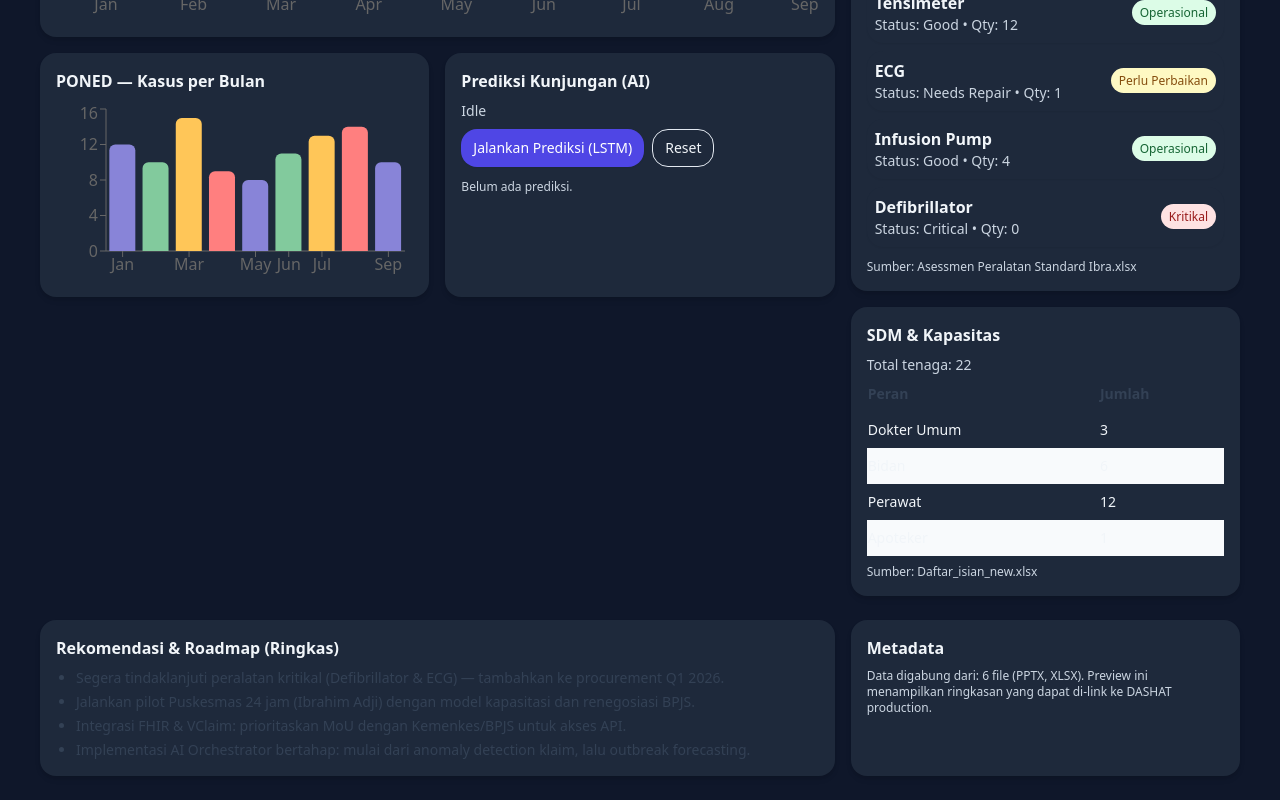
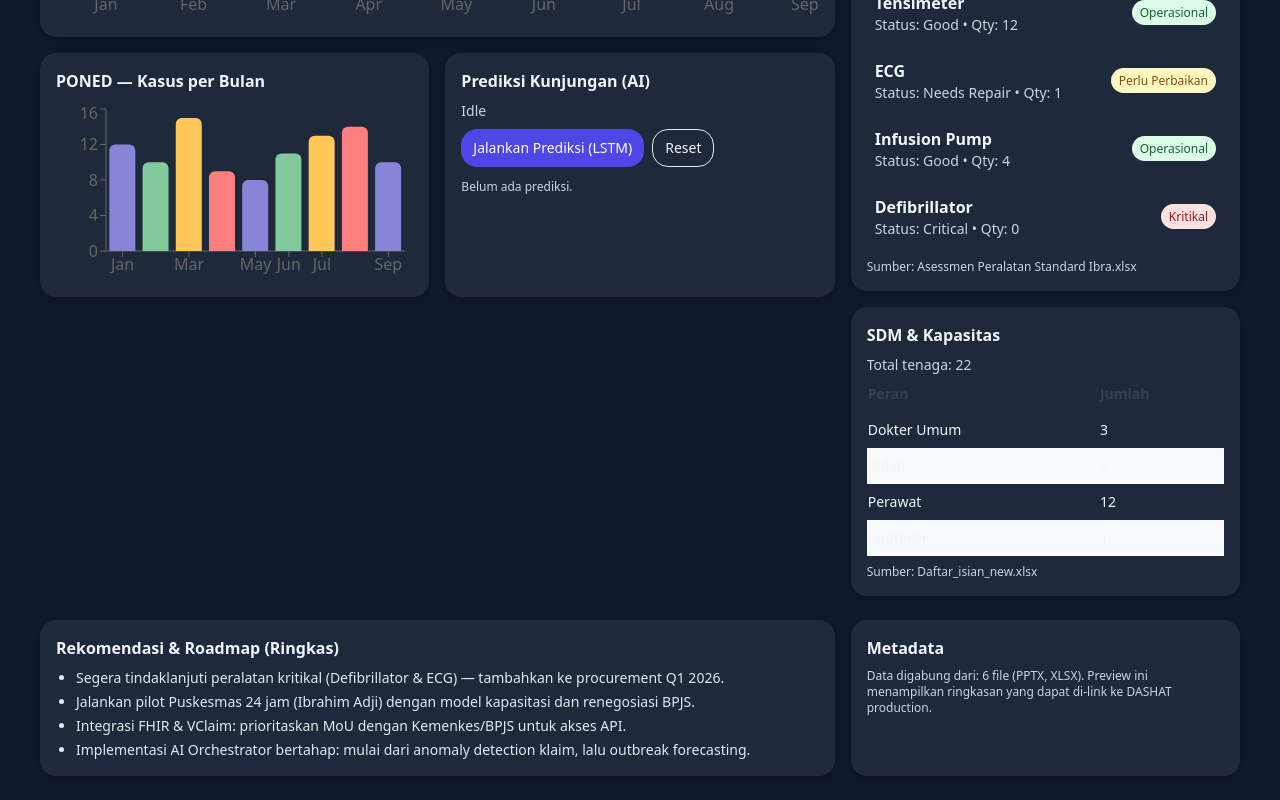
Before and after one commit to fahrimuhlis/dashat-dashboard, a React (Vite) app: page / in a window 1280 px wide. Shown: the part 483-1283 px from the top of the page. Built offline with nearby package versions, Linux system fonts and the light colour scheme.

Commit message:
Make all text bright for dark mode

```diff
--- a/src/DASHATDashboardPreview.jsx
+++ b/src/DASHATDashboardPreview.jsx
@@ -261,8 +261,8 @@ export default function DASHATDashboardPreview() {
 
         <footer className="mt-6 grid grid-cols-3 gap-4">
           <div className="bg-slate-800 p-4 rounded-2xl shadow-md col-span-2">
-            <h4 className="font-semibold mb-2">Rekomendasi & Roadmap (Ringkas)</h4>
-            <ul className="list-disc pl-5 text-sm text-slate-700 space-y-1">
+           <h4 className="font-semibold mb-2 text-slate-100">Rekomendasi & Roadmap (Ringkas)</h4>
+              <ul className="list-disc pl-5 text-sm text-slate-200 space-y-1">
               <li>Segera tindaklanjuti peralatan kritikal (Defibrillator & ECG) — tambahkan ke procurement Q1 2026.</li>
               <li>Jalankan pilot Puskesmas 24 jam (Ibrahim Adji) dengan model kapasitasi dan renegosiasi BPJS.</li>
               <li>Integrasi FHIR & VClaim: prioritaskan MoU dengan Kemenkes/BPJS untuk akses API.</li>
```
